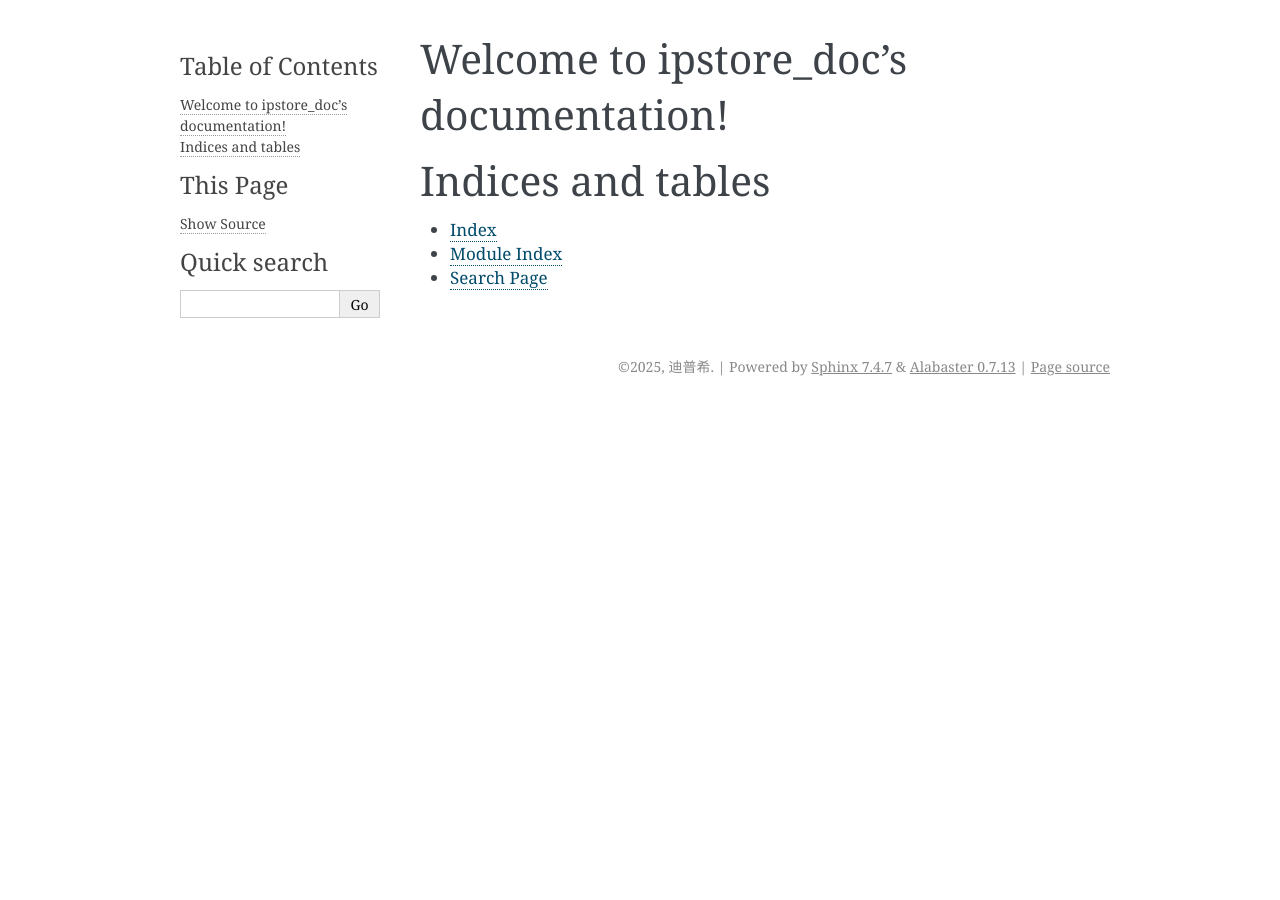
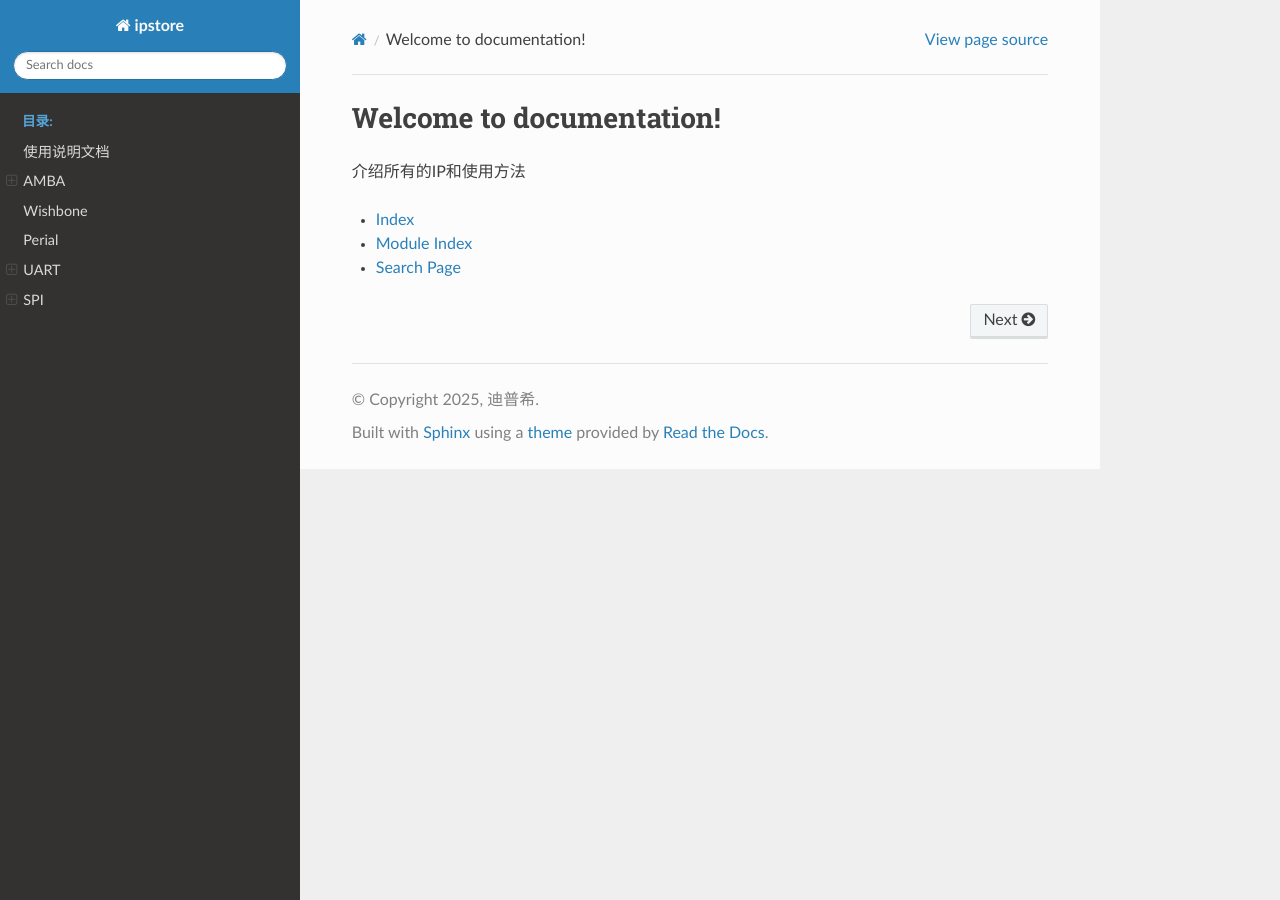
Before and after one commit to ipstore/ipstore-trd, a Sphinx documentation site: the page built from source/index.rst, in a window 1280 px wide. Built offline with Sphinx 7.4.7 and the Read the Docs theme 3.1.0, drawn with Linux system fonts in a browser that asks for light colours.

Commit message:
add ipstore

```diff
--- a/source/conf.py
+++ b/source/conf.py
@@ -16,7 +16,8 @@ release = '0.0.1'
 
 extensions = ['sphinx.ext.autodoc',
               'sphinx.ext.viewcode',
-              'sphinx.ext.githubpages'] # <- 这个
+              'sphinx.ext.githubpages',
+              ] # <- 这个
 
 templates_path = ['_templates']
 exclude_patterns = []
@@ -26,5 +27,19 @@ language = 'zh-cn'
 # -- Options for HTML output -------------------------------------------------
 # https://www.sphinx-doc.org/en/master/usage/configuration.html#options-for-html-output
 
-html_theme = 'alabaster'
+html_theme = 'sphinx_rtd_theme'
 html_static_path = ['_static']
+
+html_theme_options = {
+  # canonical_url is deprecated for html_baseurl
+  'analytics_id': '',
+  'logo_only': False,
+  'prev_next_buttons_location': 'bottom',
+  'style_external_links': False,
+  # Toc options
+  'collapse_navigation': False,
+  'sticky_navigation': True,
+#    'navigation_depth': 4,
+  'includehidden': True,
+  'titles_only': False
+}
--- a/source/index.rst
+++ b/source/index.rst
@@ -3,17 +3,23 @@
    You can adapt this file completely to your liking, but it should at least
    contain the root `toctree` directive.
 
-Welcome to ipstore_doc's documentation!
+Welcome to documentation!
 =======================================
 
+介绍所有的IP和使用方法
+
 .. toctree::
-   :maxdepth: 2
-   :caption: Contents:
+   :maxdepth: 1
+   :caption: 目录:
+   :hidden:
+
+
+   ipstore/bus/link.rst
+   ipstore/bus/bus.rst
+   ipstore/bus/Perial.rst
 
 
 
-Indices and tables
-==================
 
 * :ref:`genindex`
 * :ref:`modindex`
--- /dev/null
+++ b/source/ipstore/bus/Perial.rst
@@ -0,0 +1,18 @@
+UART
+===============
+
+
+SlowUart
+---------------
+
+AXIUart
+---------------
+
+SPI
+===============
+
+QSPI
+---------------
+
+DSPI
+---------------
--- /dev/null
+++ b/source/ipstore/bus/bus.rst
@@ -0,0 +1,21 @@
+
+AMBA
+===============
+
+支持amba,如何使用
+`使用说明 ipstore/bus/link.rst`
+
+AXI
+---------------
+
+APB
+---------------
+
+AHB
+---------------
+
+Wishbone
+===============
+
+Perial
+===============
--- /dev/null
+++ b/source/ipstore/bus/link.rst
@@ -0,0 +1,6 @@
+
+
+使用说明文档
+=================
+
+如何使用、配置、仿真相关的代码
```
Also changed, not shown: 1 other file.
